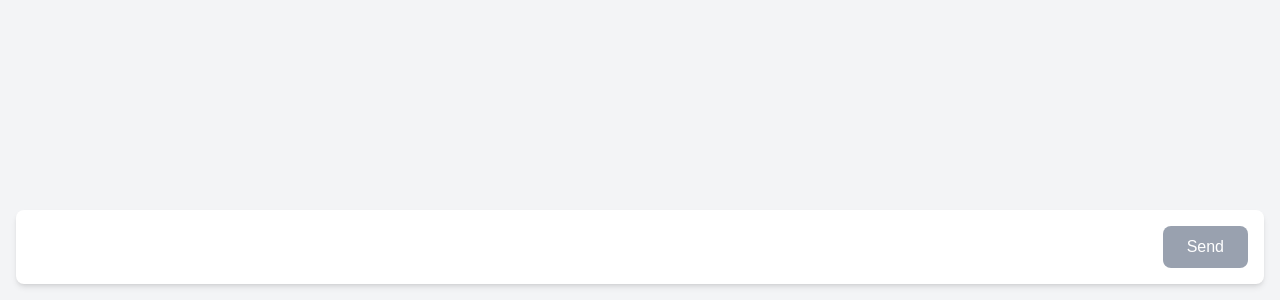
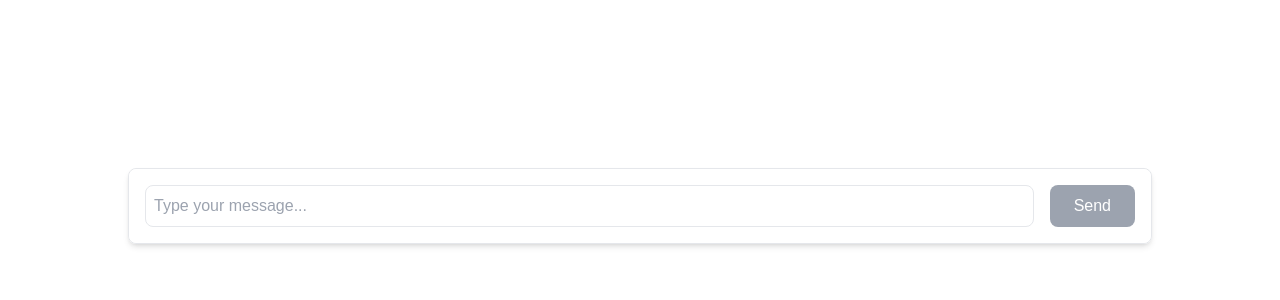
Before and after one commit to SidW111/weather-chat, a Next.js app: page / in a window 1280 px wide. Shown: the part 500-800 px from the top of the page. Built offline with nearby package versions, Linux system fonts and the light colour scheme.

Commit message:
added Providers for theme provider

```diff
--- a/app/globals.css
+++ b/app/globals.css
@@ -1,4 +1,9 @@
-@import "tailwindcss";
+
+
+@tailwind base;
+@tailwind components;
+@tailwind utilities;
+
 
 :root {
   --background: #171717;
--- a/app/page.tsx
+++ b/app/page.tsx
@@ -100,16 +100,19 @@ export default function Chat() {
   };
 
   return (
-    <div className="w-full flex flex-col h-screen p-4 bg-gray-100">
-      <div className="flex-1 w-full overflow-y-auto space-y-4 p-4">
+    <div className="w-full  flex flex-col h-screen p-4 bg-white">
+      <div className="w-full max-w-5xl mx-auto flex flex-col h-screen">
+        <div className="flex-1 w-full  overflow-y-auto space-y-4 p-4">
           {messages.map((msg, index) => (
             <Message key={index} role={msg.role} content={msg.content} />
           ))}
           <div ref={messageEndRef} />
         </div>
+
+        <div className="mb-10 border rounded-lg shadow-md">
           <form
             onSubmit={handleSendMessage}
-        className="flex p-4 bg-white rounded-lg shadow-md"
+            className="flex p-4 bg-white rounded-lg"
           >
             <input
               type="text"
@@ -127,5 +130,7 @@ export default function Chat() {
             </button>
           </form>
         </div>
+      </div>
+    </div>
   );
 }
--- /dev/null
+++ b/app/providers.tsx
@@ -0,0 +1,9 @@
+// app/providers.tsx
+'use client'
+
+import { ThemeProvider as NextThemesProvider } from 'next-themes'
+import { type ThemeProviderProps } from 'next-themes'
+
+export function ThemeProvider({ children, ...props }: ThemeProviderProps) {
+  return <NextThemesProvider {...props}>{children}</NextThemesProvider>
+}
--- /dev/null
+++ b/postcss.config.js
@@ -0,0 +1,6 @@
+module.exports = {
+  plugins: {
+    tailwindcss: {},
+    autoprefixer: {},
+  },
+}
--- /dev/null
+++ b/tailwind.config.js
@@ -0,0 +1,13 @@
+/** @type {import('tailwindcss').Config} */
+export default {
+  darkMode: "class",
+  content: [
+    "./pages/**/*.{js,ts,jsx,tsx,mdx}",
+    "./components/**/*.{js,ts,jsx,tsx,mdx}",
+    "./app/**/*.{js,ts,jsx,tsx,mdx}",
+  ],
+  theme: {
+    extend: {},
+  },
+  plugins: [],
+};
```
Also changed, not shown: package.json (+9 -6 lines), 1 other file (tests, documents, lock files or other folders). Lines whose indentation alone changed are shown as unchanged.
